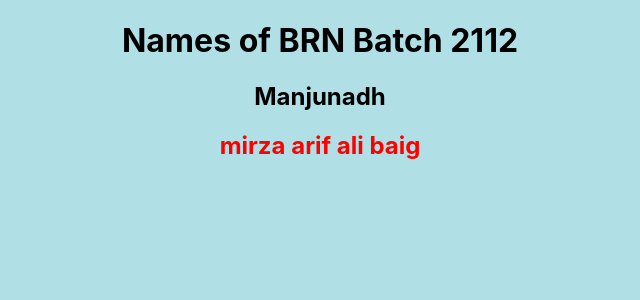
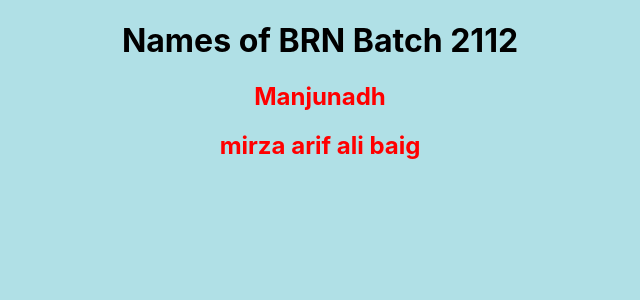
Before and after one commit to manjunadhb/Batch2112, a React (Create React App) app: page / in a window 1280 px wide. Shown: the top 300 px of the page, without its empty margins (320-960 px from the left). Built offline with nearby package versions, Linux system fonts and the light colour scheme.

Commit message:
changed manjunadh name to red

```diff
--- a/src/App.js
+++ b/src/App.js
@@ -4,7 +4,7 @@ function App() {
   return (
     <div className="App">
       <h1>Names of BRN Batch 2112</h1>
-      <h2>Manjunadh</h2>
+      <h2  style={{color:"red"}}>Manjunadh</h2>
       <h2 style={{color:"red"}}>mirza arif ali baig</h2>
     </div>
   );
```
